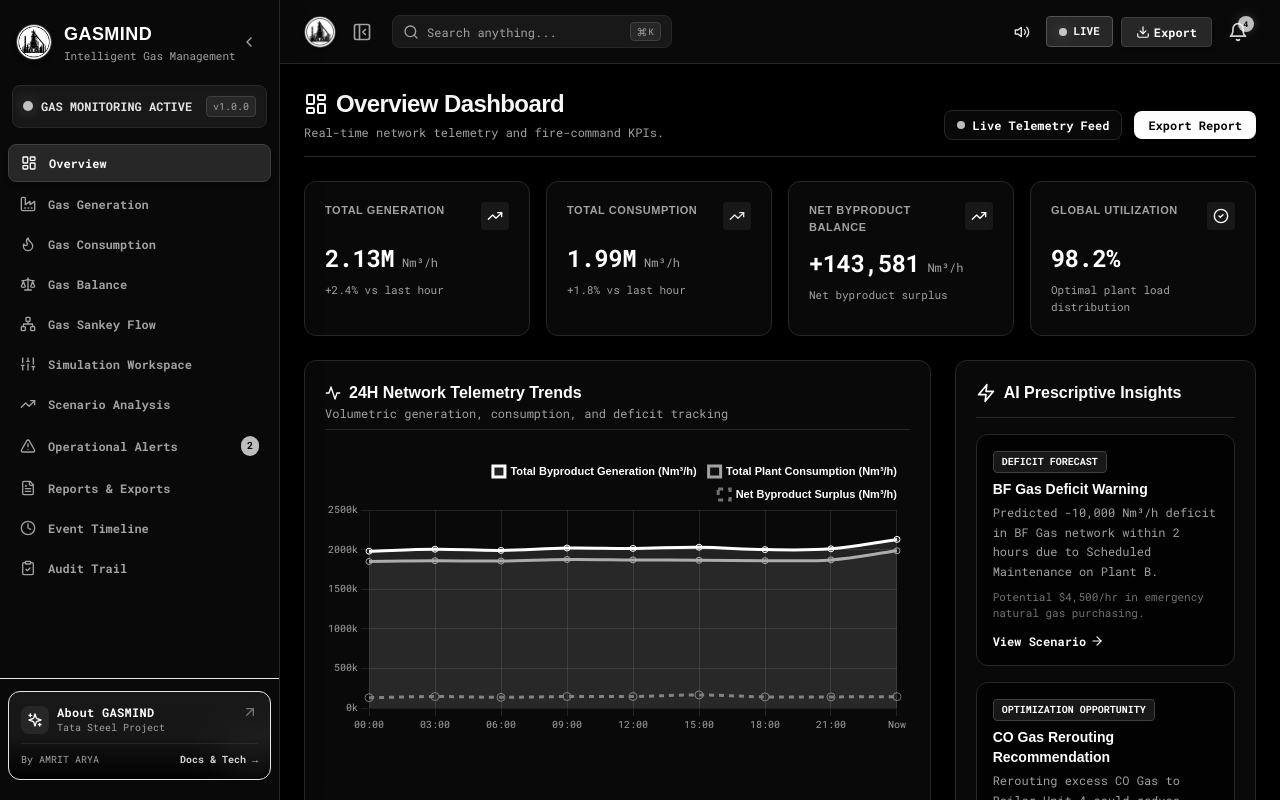
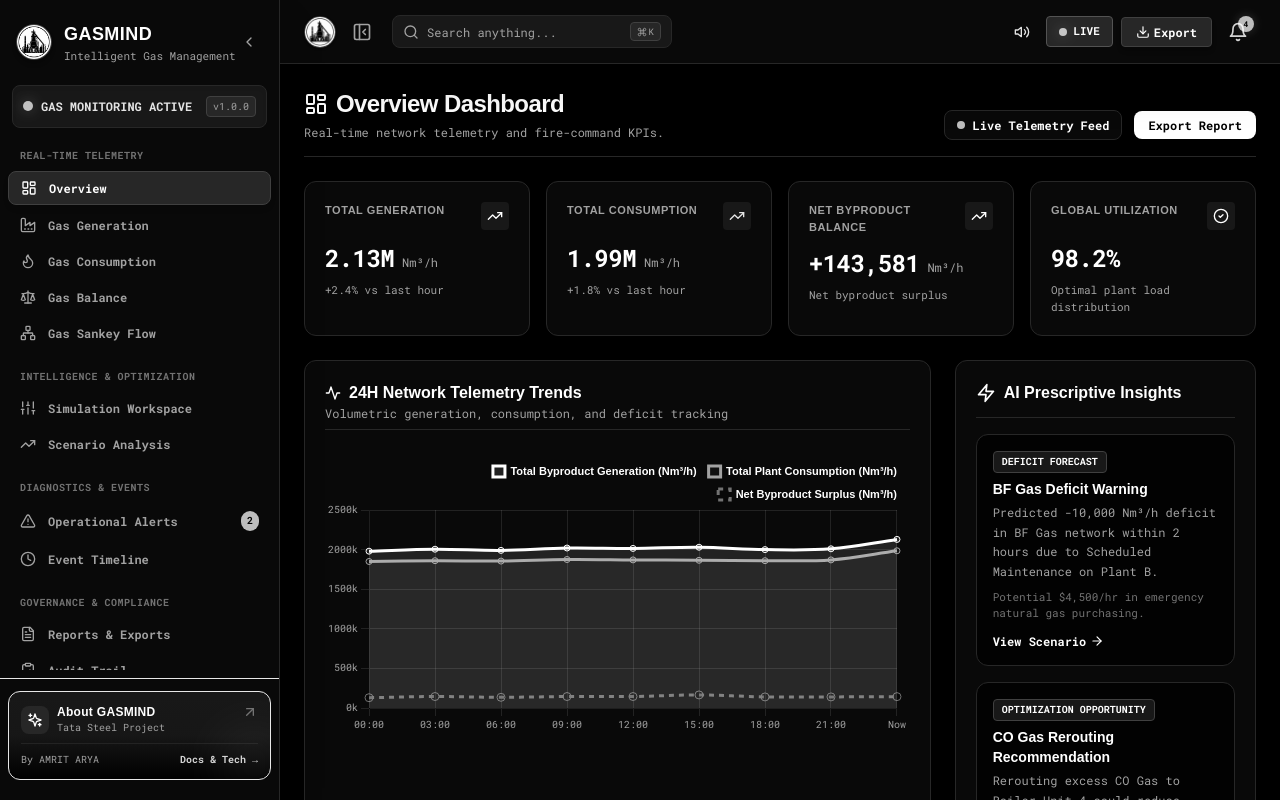
Before and after one commit to amrit-arya/GasMind-TataSteel, a React (Vite) app: page / in a window 1280 px wide. Built offline with nearby package versions, Linux system fonts and the light colour scheme; the HTML template or start-up script is replaced by a standard one; a web font is replaced by a local one.

Commit message:
Fixed siber navigations & magic bento

```diff
--- a/src/components/MagicBento.tsx
+++ b/src/components/MagicBento.tsx
@@ -213,9 +213,9 @@ export const ParticleCard: React.FC<{
 
       if (enableTilt) {
         gsap.to(element, {
-          rotateX: 5,
-          rotateY: 5,
-          duration: 0.3,
+          rotateX: 1.5,
+          rotateY: 1.5,
+          duration: 0.4,
           ease: 'power2.out',
           transformPerspective: 1000
         });
@@ -230,7 +230,7 @@ export const ParticleCard: React.FC<{
         gsap.to(element, {
           rotateX: 0,
           rotateY: 0,
-          duration: 0.3,
+          duration: 0.5,
           ease: 'power2.out'
         });
       }
@@ -239,7 +239,7 @@ export const ParticleCard: React.FC<{
         gsap.to(element, {
           x: 0,
           y: 0,
-          duration: 0.3,
+          duration: 0.5,
           ease: 'power2.out'
         });
       }
@@ -255,26 +255,26 @@ export const ParticleCard: React.FC<{
       const centerY = rect.height / 2;
 
       if (enableTilt) {
-        const rotateX = ((y - centerY) / centerY) * -10;
-        const rotateY = ((x - centerX) / centerX) * 10;
+        const rotateX = ((y - centerY) / centerY) * -2.5;
+        const rotateY = ((x - centerX) / centerX) * 2.5;
 
         gsap.to(element, {
           rotateX,
           rotateY,
-          duration: 0.1,
+          duration: 0.4,
           ease: 'power2.out',
           transformPerspective: 1000
         });
       }
 
       if (enableMagnetism) {
-        const magnetX = (x - centerX) * 0.05;
-        const magnetY = (y - centerY) * 0.05;
+        const magnetX = (x - centerX) * 0.015;
+        const magnetY = (y - centerY) * 0.015;
 
         magnetismAnimationRef.current = gsap.to(element, {
           x: magnetX,
           y: magnetY,
-          duration: 0.3,
+          duration: 0.5,
           ease: 'power2.out'
         });
       }
@@ -740,26 +740,26 @@ export const MagicBento: React.FC<BentoProps> = ({
                     const centerY = rect.height / 2;
 
                     if (enableTilt) {
-                      const rotateX = ((y - centerY) / centerY) * -10;
-                      const rotateY = ((x - centerX) / centerX) * 10;
+                      const rotateX = ((y - centerY) / centerY) * -2.5;
+                      const rotateY = ((x - centerX) / centerX) * 2.5;
 
                       gsap.to(el, {
                         rotateX,
                         rotateY,
-                        duration: 0.1,
+                        duration: 0.4,
                         ease: 'power2.out',
                         transformPerspective: 1000
                       });
                     }
 
                     if (enableMagnetism) {
-                      const magnetX = (x - centerX) * 0.05;
-                      const magnetY = (y - centerY) * 0.05;
+                      const magnetX = (x - centerX) * 0.015;
+                      const magnetY = (y - centerY) * 0.015;
 
                       gsap.to(el, {
                         x: magnetX,
                         y: magnetY,
-                        duration: 0.3,
+                        duration: 0.5,
                         ease: 'power2.out'
                       });
                     }
--- a/src/components/Sidebar.tsx
+++ b/src/components/Sidebar.tsx
@@ -13,7 +13,6 @@ import {
   FileText,
   Clock,
   ClipboardCheck,
-  Info,
   ChevronLeft,
   ChevronRight,
   Sparkles,
@@ -27,6 +26,18 @@ interface SidebarProps {
   setIsCollapsed: (collapsed: boolean) => void;
 }
 
+interface NavItem {
+  id: ViewMode;
+  label: string;
+  icon: React.FC<{ className?: string }>;
+  badge?: number;
+}
+
+interface NavSection {
+  category: string;
+  items: NavItem[];
+}
+
 export const Sidebar: React.FC<SidebarProps> = ({
   mobileOpen,
   setMobileOpen,
@@ -37,18 +48,38 @@ export const Sidebar: React.FC<SidebarProps> = ({
 
   const unacknowledgedCritical = alerts.filter(a => a.severity === 'critical' && !a.acknowledged).length;
 
-  const mainNavItems: { id: ViewMode; label: string; icon: React.FC<{ className?: string }>; badge?: number }[] = [
+  const navSections: NavSection[] = [
+    {
+      category: 'Real-Time Telemetry',
+      items: [
         { id: 'overview', label: 'Overview', icon: LayoutDashboard },
         { id: 'generation', label: 'Gas Generation', icon: Factory },
         { id: 'consumption', label: 'Gas Consumption', icon: Flame },
         { id: 'balance', label: 'Gas Balance', icon: Scale },
-    { id: 'network', label: 'Gas Sankey Flow', icon: Network },
+        { id: 'network', label: 'Gas Sankey Flow', icon: Network }
+      ]
+    },
+    {
+      category: 'Intelligence & Optimization',
+      items: [
         { id: 'simulation', label: 'Simulation Workspace', icon: Sliders },
-    { id: 'scenario', label: 'Scenario Analysis', icon: TrendingUp },
+        { id: 'scenario', label: 'Scenario Analysis', icon: TrendingUp }
+      ]
+    },
+    {
+      category: 'Diagnostics & Events',
+      items: [
         { id: 'alerts', label: 'Operational Alerts', icon: AlertTriangle, badge: unacknowledgedCritical },
+        { id: 'timeline', label: 'Event Timeline', icon: Clock }
+      ]
+    },
+    {
+      category: 'Governance & Compliance',
+      items: [
         { id: 'reports', label: 'Reports & Exports', icon: FileText },
-    { id: 'timeline', label: 'Event Timeline', icon: Clock },
         { id: 'audit', label: 'Audit Trail', icon: ClipboardCheck }
+      ]
+    }
   ];
 
   const isAboutActive = currentView === 'about';
@@ -75,7 +106,7 @@ export const Sidebar: React.FC<SidebarProps> = ({
             <img src="/gasmind_logo.jpg" alt="GasMind Official Logo" className="w-9 h-9 rounded-full object-cover border border-zinc-700 shadow-md shrink-0" />
             {!isCollapsed && (
               <div className="overflow-hidden whitespace-nowrap">
-                <h1 className="font-display text-lg font-extrabold tracking-wide text-white">
+                <h1 className="font-heading text-lg font-extrabold tracking-wide text-white">
                   GASMIND
                 </h1>
                 <p className="text-[11px] text-zinc-400 font-mono">Intelligent Gas Management</p>
@@ -108,9 +139,17 @@ export const Sidebar: React.FC<SidebarProps> = ({
           </div>
         )}
 
-        {/* Navigation List */}
-        <nav className="flex-1 overflow-y-auto px-2 space-y-1 custom-scrollbar">
-          {mainNavItems.map((item) => {
+        {/* Navigation List grouped by Category */}
+        <nav className="flex-1 overflow-y-auto px-2 space-y-4 custom-scrollbar">
+          {navSections.map((section, sIdx) => (
+            <div key={section.category || sIdx} className="space-y-1">
+              {!isCollapsed && (
+                <div className="px-3 pt-1 pb-1 text-[10px] font-mono font-bold tracking-wider text-zinc-500 uppercase flex items-center justify-between">
+                  <span>{section.category}</span>
+                </div>
+              )}
+
+              {section.items.map((item) => {
                 const Icon = item.icon;
                 const isActive = currentView === item.id;
                 return (
@@ -122,7 +161,7 @@ export const Sidebar: React.FC<SidebarProps> = ({
                     }}
                     title={isCollapsed ? item.label : undefined}
                     className={`
-                  w-full flex items-center ${isCollapsed ? 'justify-center px-2' : 'justify-between px-3'} py-2.5 rounded-lg text-xs font-bold transition-all duration-150 group cursor-pointer
+                      w-full flex items-center ${isCollapsed ? 'justify-center px-2' : 'justify-between px-3'} py-2 rounded-lg text-xs font-bold transition-all duration-150 group cursor-pointer
                       ${isActive
                         ? 'bg-zinc-800 text-white border border-zinc-700 shadow-md font-extrabold'
                         : 'text-zinc-400 hover:bg-zinc-900 hover:text-white'}
@@ -142,6 +181,8 @@ export const Sidebar: React.FC<SidebarProps> = ({
                   </button>
                 );
               })}
+            </div>
+          ))}
         </nav>
 
         {/* Featured "About GASMIND" Section */}
@@ -168,7 +209,7 @@ export const Sidebar: React.FC<SidebarProps> = ({
                     <Sparkles className="w-4 h-4" />
                   </div>
                   <div>
-                    <span className="text-xs font-mono font-extrabold tracking-wide text-white block">
+                    <span className="text-xs font-heading font-extrabold tracking-wide text-white block">
                       About GASMIND
                     </span>
                     <span className="text-[10px] text-zinc-400 font-mono block">Tata Steel Project</span>
```
Lines whose indentation alone changed are shown as unchanged.
